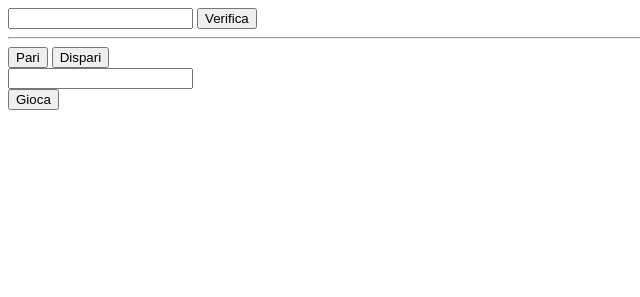
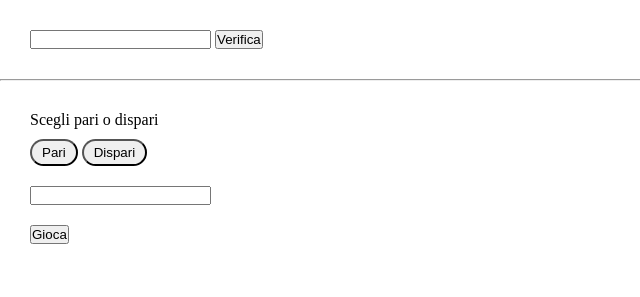
Before and after one commit to EnricoDErasmo/js-paliedispari, a plain HTML site: page index.html in a window 1280 px wide. Shown: the whole page, without its empty margins (0-640 px from the left). Drawn offline with Linux system fonts and the light colour scheme.

Commit message:
Added a horrible stylization in css try to do a commented function in js

```diff
--- /dev/null
+++ b/css/style.css
@@ -0,0 +1,33 @@
+*{
+    margin: 0;
+    padding: 0;
+    box-sizing: border-box;
+}
+
+.container{
+    padding: 30px;
+}
+
+.container.container-flex{
+    display: flex;
+    flex-direction: column;
+    align-items: start;
+
+    gap: 20px;
+
+}
+
+.title{
+    margin-bottom: 10px;
+}
+
+#even-btn, #odd-btn{
+    padding: 4px 10px;
+
+    border-radius: 20px;
+}
+
+.active{
+    background-color: blue;
+    color: white;
+}
--- a/index.html
+++ b/index.html
@@ -4,6 +4,9 @@
     <meta charset="UTF-8">
     <meta http-equiv="X-UA-Compatible" content="IE=edge">
     <meta name="viewport" content="width=device-width, initial-scale=1.0">
+
+    <link rel="stylesheet" href="css/style.css">
+
     <title>Pali e dispari</title>
 </head>
 
@@ -11,12 +14,17 @@
 
     <!-- Palindromia -->
 
-
+    <div class="container">
 
         <input id="userWord" type="text">
         <button id="btn">Verifica</button>
 
         <div id="output"></div>
+
+    </div>
+
+
+
 
 
 
@@ -30,10 +38,18 @@
     <!-- Gioco pari e dispari -->
 
 
+    <div class="container container-flex">
+
+        <div>
+
+            <div class="title">Scegli pari o dispari</div>
 
             <button id="even-btn">Pari</button>
 
             <button id="odd-btn">Dispari</button>
+
+        </div>
+
 
         <div>
             <input id="user-number" type="text">
@@ -42,6 +58,11 @@
         <button id="play-btn">Gioca</button>
 
         <div id="output-secondary"></div>
+
+    </div>
+
+
+
 
 
 
```
Also changed, not shown: js/script.js (+20 -0 lines). Lines whose indentation alone changed are shown as unchanged.
